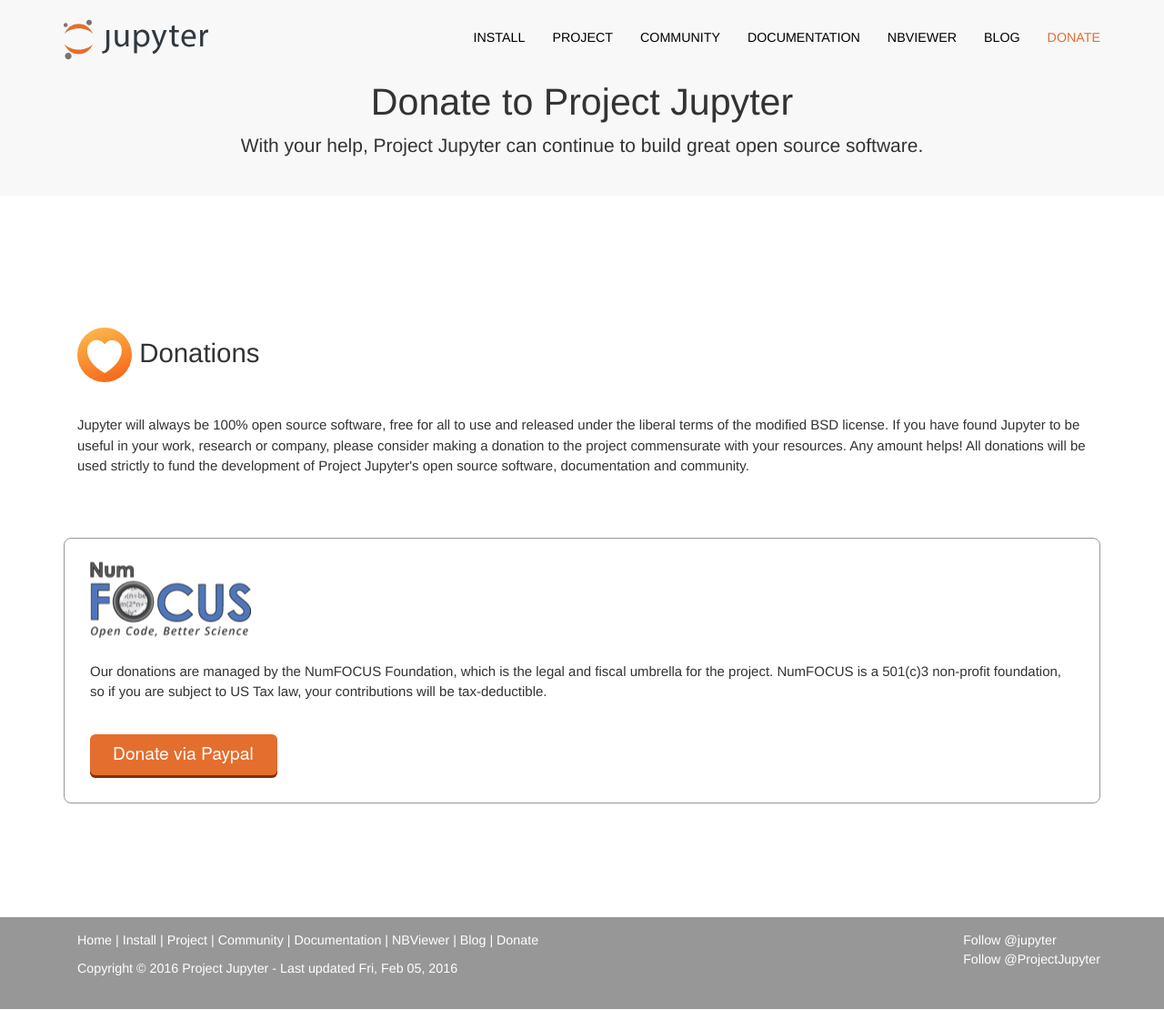
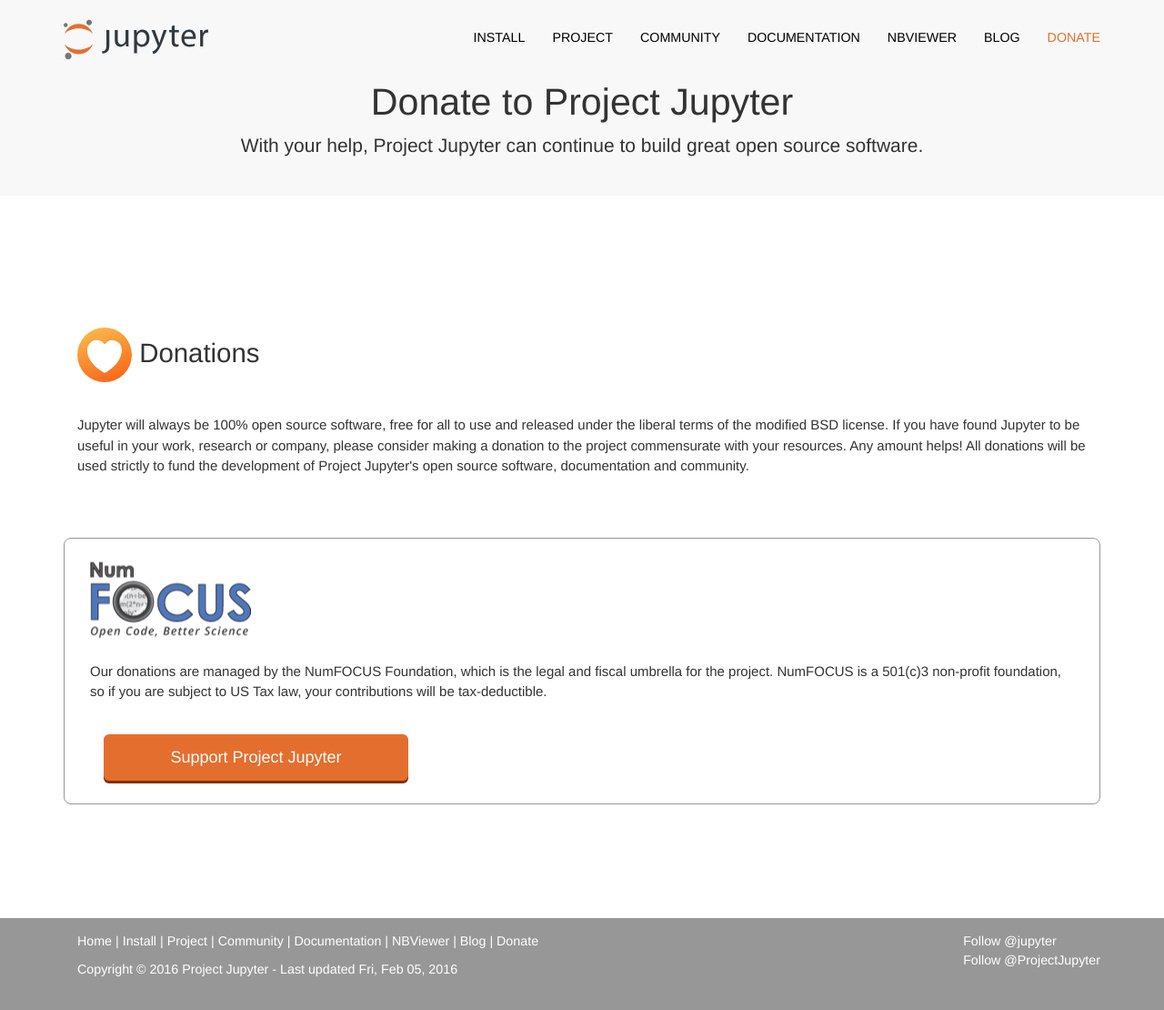
Before and after one commit to jupyter/jupyter.github.io, a Jekyll site: the page built from donate.html, in a window 1280 px wide and 1110 px high. Shown: the whole window at 91% size. Built offline with Jekyll 4.4.1, drawn with Linux system fonts in a browser that asks for light colours; comment, search, counter and statistics services are not loaded.

Commit message:
Updated Donate Button
Changed outwards link in which users can donate to project jupyter
through NumFOCUS.

```diff
--- a/css/logo-nav.css
+++ b/css/logo-nav.css
@@ -780,6 +780,8 @@
     background-color: #E46E2E;
     padding: 13px 26px;
     border-radius: 5.82px;
+    text-align: center;
+    font-size: 18px;
     color: white;
     text-decoration: none;
     box-shadow: 0px 3px #863001;
@@ -787,12 +789,13 @@
 }
 
 #donate-button:hover {
+    text-decoration: none;
     background-color: #DB5106;
     box-shadow: 0px 3px #863001;
 }
 
-#donate-formatting {
-    padding-right: 25px;
+#donate-link {
+    text-decoration: none;
 }
 @media (max-width: 992px) {
     .donate-box {
--- a/donate.html
+++ b/donate.html
@@ -29,11 +29,11 @@
                 <p>Our donations are managed by the NumFOCUS Foundation, which is the legal and fiscal umbrella for the project.
                    NumFOCUS is a 501(c)3 non-profit foundation, so if you are subject to US Tax law, your contributions will be tax-deductible.</p>
                 <div id="donate-formatting">
-                <form action="https://www.paypal.com/cgi-bin/webscr" method="post">
-                    <input type="hidden" name="cmd" value="_s-xclick">
-                    <input type="hidden" name="hosted_button_id" value="SMCAHLP2ST42G">
-                    <input style="display: inline-block;" id="donate-button" src="assets/paypal_donate.svg" type="image">
-                </form>
+                <a href="https://www.flipcause.com/widget/MjI1OQ==" class="col-md-4" id="donate-link">
+                    <div src="assets/paypal_donate.svg" id="donate-button">
+                    Support Project Jupyter
+                    </div>
+                </a>
                 </div>
             </div>
         </div>
```
